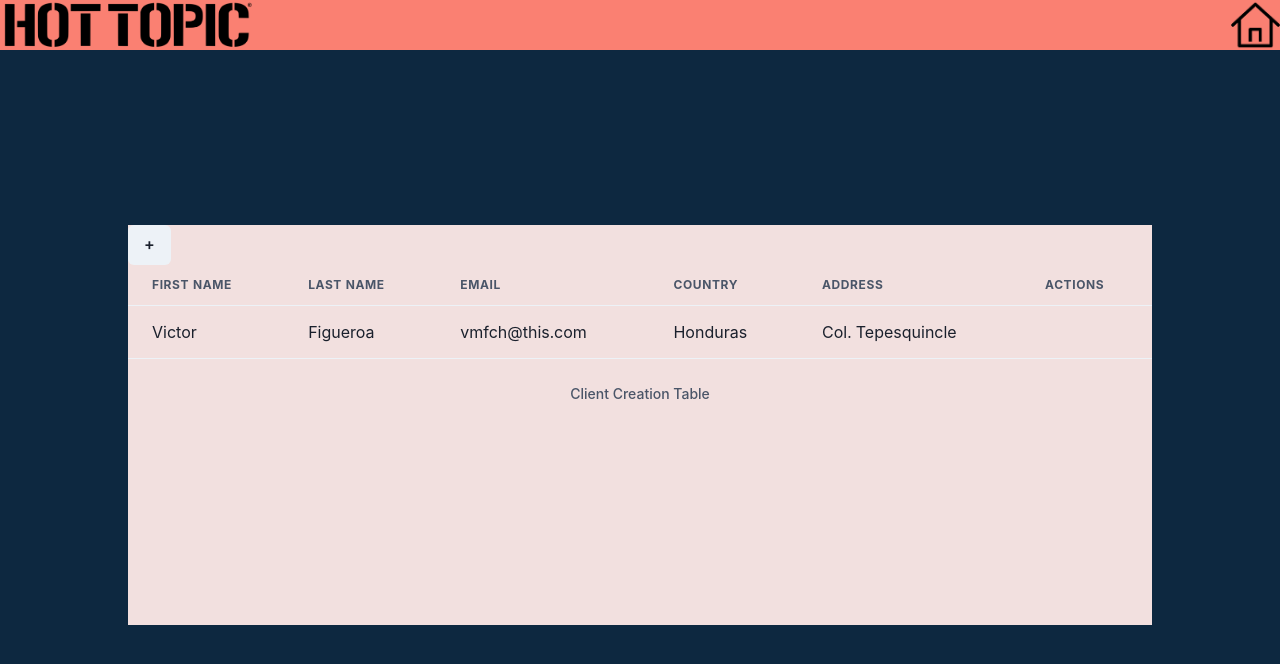
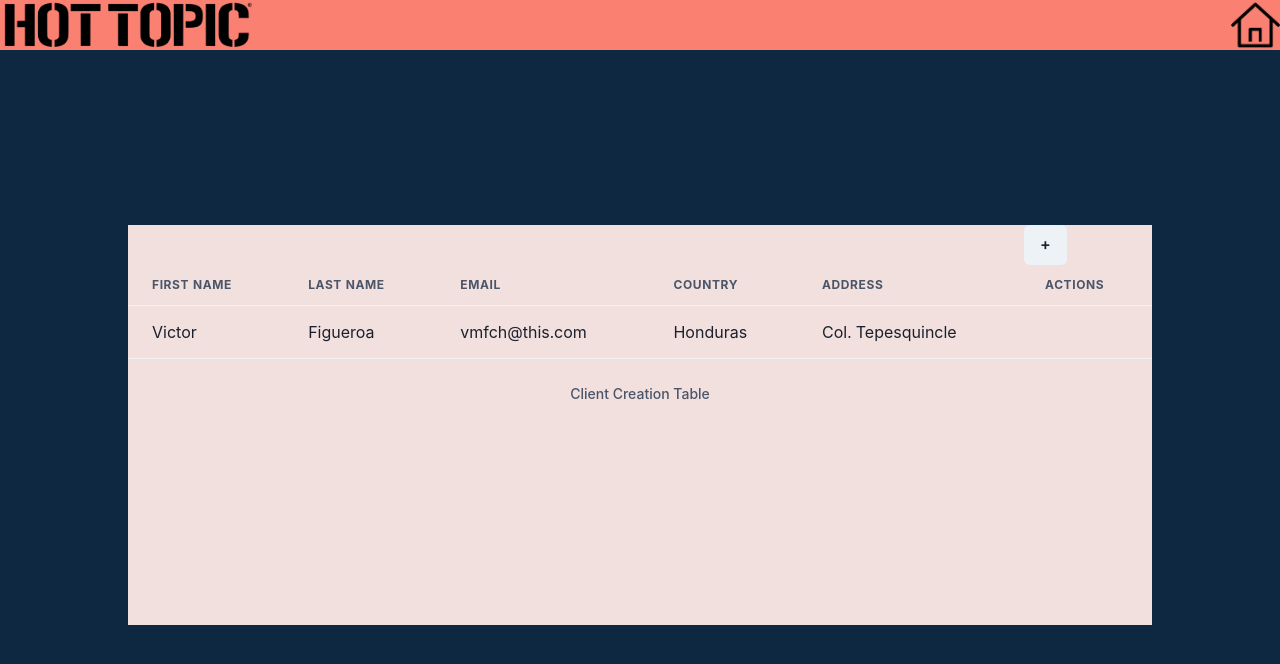
Before and after one commit to Manifestus/projectwelch, a React (Create React App) app: page /client in a window 1280 px wide. Shown: the top 664 px of the page. Built offline with nearby package versions, Linux system fonts and the light colour scheme.

Commit message:
pre-heroku

```diff
--- a/src/Client/Clientpage.tsx
+++ b/src/Client/Clientpage.tsx
@@ -178,7 +178,7 @@ export const Clientpage: FC<IProps> = (props) => {
         flexDirection="column"
       >
         <Flex h="25rem" w="80vw" bgColor="#F2E0DF " flexDirection="column">
-          <Flex w='10vw'>{AddClient()}</Flex>
+          <Flex w='10vw' alignSelf='end'>{AddClient()}</Flex>
           <Table variant="simple">
             <TableCaption>Client Creation Table</TableCaption>
             <Thead>
--- a/src/Reports/Reports.tsx
+++ b/src/Reports/Reports.tsx
@@ -1,4 +1,6 @@
+import { Flex } from '@chakra-ui/react'
 import React, { FC } from 'react'
+import { SharedNavbar } from '../Shared/SharedNavbar'
 
 interface IProps {}
 
@@ -9,8 +11,9 @@ interface IProps {}
 
 export const Reports:FC<IProps> = (props) => {
   return (
-    <div>
-
-    </div>
+    <>
+      <SharedNavbar/>
+      <Flex bgColor='#F25749' h='calc(100vh - 50 px)'></Flex>
+    </>
    )
  }
```
